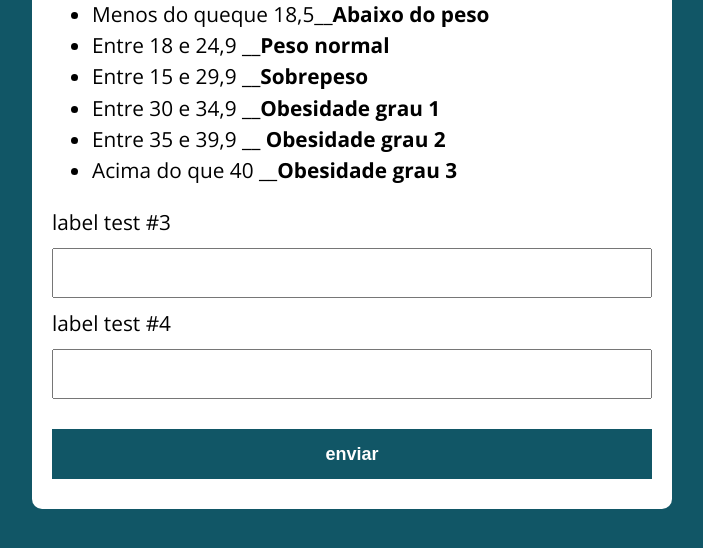
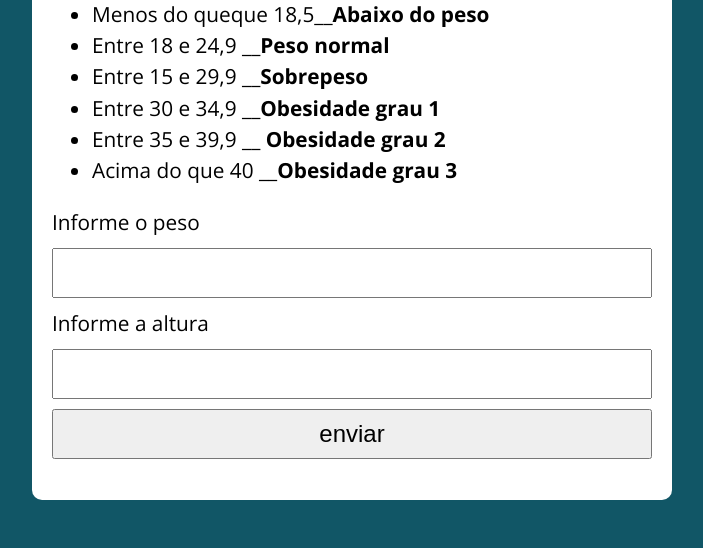
Before and after one commit to joaopauloms1001/FULLSTACK, a plain HTML site: page Aula26 - IMC/index.html in a window 1280 px wide. Shown: the part 154-702 px from the top of the page, without its empty margins (288-991 px from the left). Drawn offline with nearby package versions, Linux system fonts and the light colour scheme.

Commit message:
IMC sucesso

```diff
--- a/Aula26 - IMC/Assets/js/main.js
+++ b/Aula26 - IMC/Assets/js/main.js
@@ -0,0 +1,18 @@
+function enviar() {
+
+    let p = document.getElementById('peso')
+    let peso = Number(p.value)
+
+    let a = document.getElementById('altura')
+    let altura = Number(a.value)
+
+
+    imc = peso/(altura * altura)
+
+    if (imc < 500) {
+        res.innerHTML = `IMC = ${imc}, putzz`
+    } else if (imc>500){
+        res.innerHTML = `IMC = ${imc}, putzz`
+    }
+
+}
--- a/Aula26 - IMC/index.html
+++ b/Aula26 - IMC/index.html
@@ -24,19 +24,18 @@
 
         <form action="">
 
-            <label for="input-teste-3">label test #3 </label>
-            <input type="text" name="input-teste-3" id="input-teste-3">
+            <label for="Informe o peso">Informe o peso</label>
+            <input type="text" name="peso" id="peso">
 
-            <label for="input-teste-4">label test #4 </label>
-            <input type="text" name="input-teste-4" id="input-teste-4">
+            <label for="Informe a altura">Informe a altura </label>
+            <input type="text" name="altura" id="altura">
 
-            <!--<input class="button" type="button" value="enviar" onclick="enviar"> -->
-            <button>enviar</button>
-
+            <input class="button" type="button" value="enviar" onclick="enviar()">
+            <!--<button>enviar</button>-->
 
         </form>
 
-
+        <p id="res"></p>
 
     </section>
 
```
